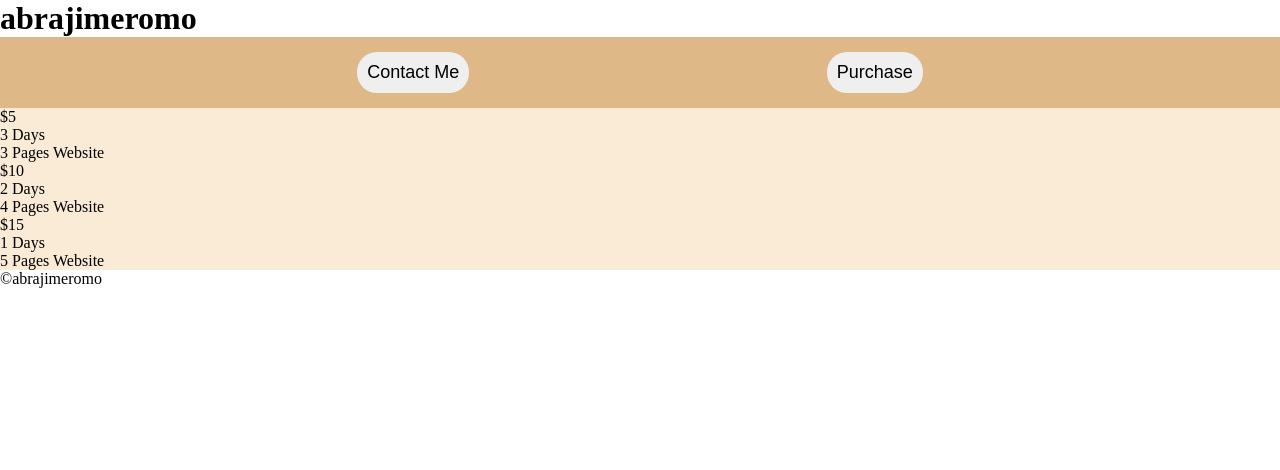
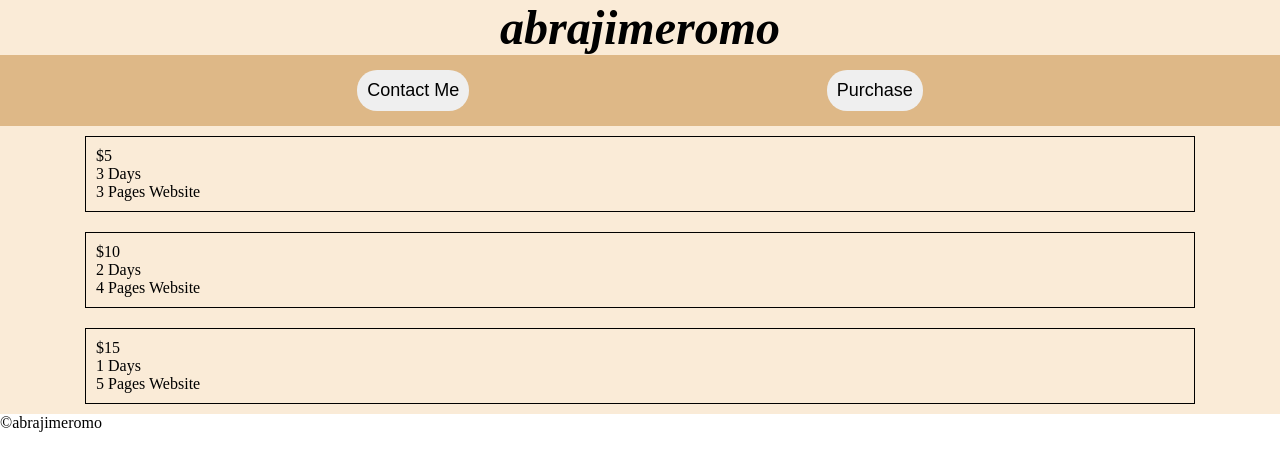
Before and after one commit to abrahamjimenez/Hustle, a plain HTML site: page My Hustle Website/index.html in a window 1280 px wide. Drawn offline with Linux system fonts and the light colour scheme.

Commit message:
added title div, grid classes,

```diff
--- a/My Hustle Website/index.html
+++ b/My Hustle Website/index.html
@@ -9,7 +9,10 @@
   </head>
   <body>
     <!-- Title -->
-    <h1>abrajimeromo</h1>
+    <div class="title">
+      <h1>abrajimeromo</h1>
+    </div>
+
     <!-- Header -->
     <div class="header">
       <!-- People to contact me, and to buy my services -->
@@ -22,17 +25,17 @@
       <!-- Options of my services, pricing, time frame, and other details -->
       <!-- Grid view, and list view (Grid will be default) -->
       <div class="main--grid--container">
-        <div class="grid--pricing--1">
+        <div class="grid--pricing--box grid--pricing--1">
           <p>$5</p>
           <p>3 Days</p>
           <p>3 Pages Website</p>
         </div>
-        <div class="grid--pricing--2">
+        <div class="grid--pricing--box grid--pricing--2">
           <p>$10</p>
           <p>2 Days</p>
           <p>4 Pages Website</p>
         </div>
-        <div class="grid--pricing--3">
+        <div class="grid--pricing--box grid--pricing--3">
           <p>$15</p>
           <p>1 Days</p>
           <p>5 Pages Website</p>
```
